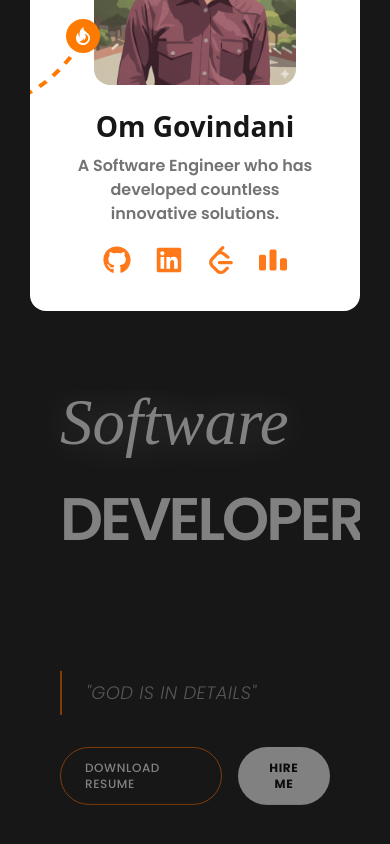
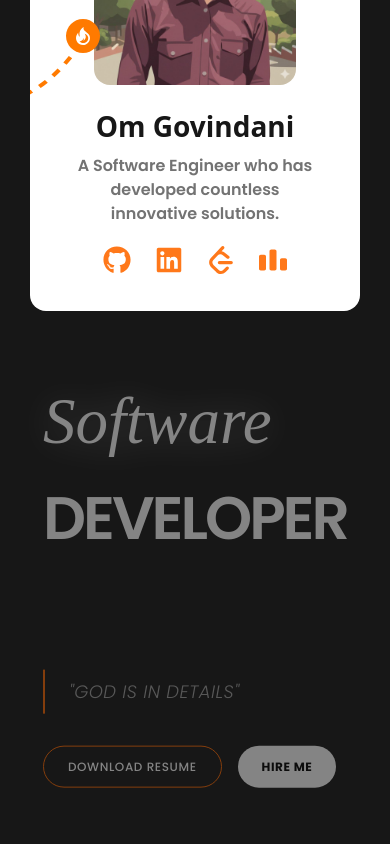
Before and after one commit to Om-Govindani/Portfolio, a React (Vite) app in the folder frontend/: page / in a window 390 px wide. Shown: the part 220-1064 px from the top of the page. Built offline with nearby package versions, Linux system fonts and the light colour scheme; a web font is replaced by a local one.

Commit message:
fixing issue

```diff
--- a/frontend/src/App.jsx
+++ b/frontend/src/App.jsx
@@ -13,9 +13,11 @@ function App() {
     <SmoothScroll>
       <Navbar />
       <div className='w-full max-w-screen min-w-screen min-h-screen poppins flex justify-center select-none mt-10'>
-        <div className='w-full max-w-189 lg:max-w-285 items-center lg:items-start p-7.5 lg:p-10 bg-transparent h-fit flex flex-col lg:flex-row gap-[25px]'>
-          <StickyCard />
-          <div className='h-fit w-full flex flex-col gap-15 '>
+        <div className='w-full max-w-189 lg:max-w-285 p-7.5 lg:p-10 bg-transparent h-fit flex flex-col lg:flex-row gap-[25px]'>
+          <div className="flex-1 justify-center w-full">
+            <StickyCard />
+          </div>
+          <div className='h-fit w-full flex flex-col gap-15 items-center'>
 
             <section id="home" className="reveal">
               <Intro />
--- a/frontend/src/components/Intro.jsx
+++ b/frontend/src/components/Intro.jsx
@@ -2,7 +2,7 @@ import React from 'react';
 
 export default function Intro() {
     return (
-        <div id="home" className='relative w-full max-w-screen h-fit flex flex-col justify-center overflow-hidden lg:mt-10'>
+        <div id="home" className='relative w-full max-w-screen h-fit flex flex-col justify-center lg:mt-10'>
 
             <div className='w-full mx-auto px-7.5 lg:p-10 flex flex-col gap-20'>
 
--- a/frontend/src/index.css
+++ b/frontend/src/index.css
@@ -17,7 +17,6 @@ body {
   margin: 0;
   display: flex;
   place-items: center;
-  min-width: 320px;
   min-height: 100vh;
 }
 
```
